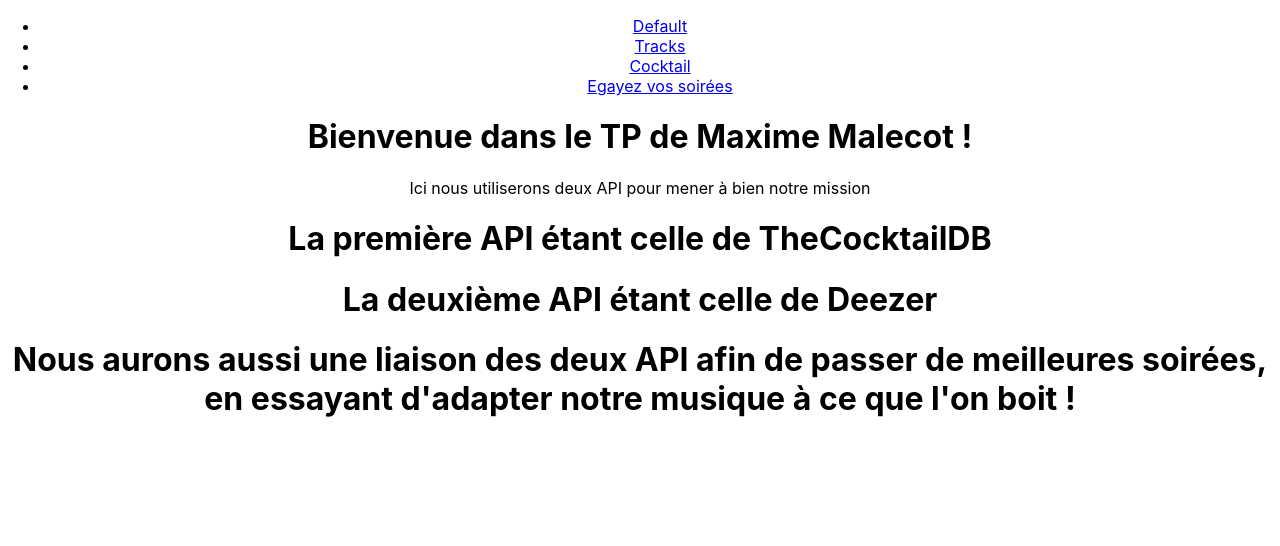
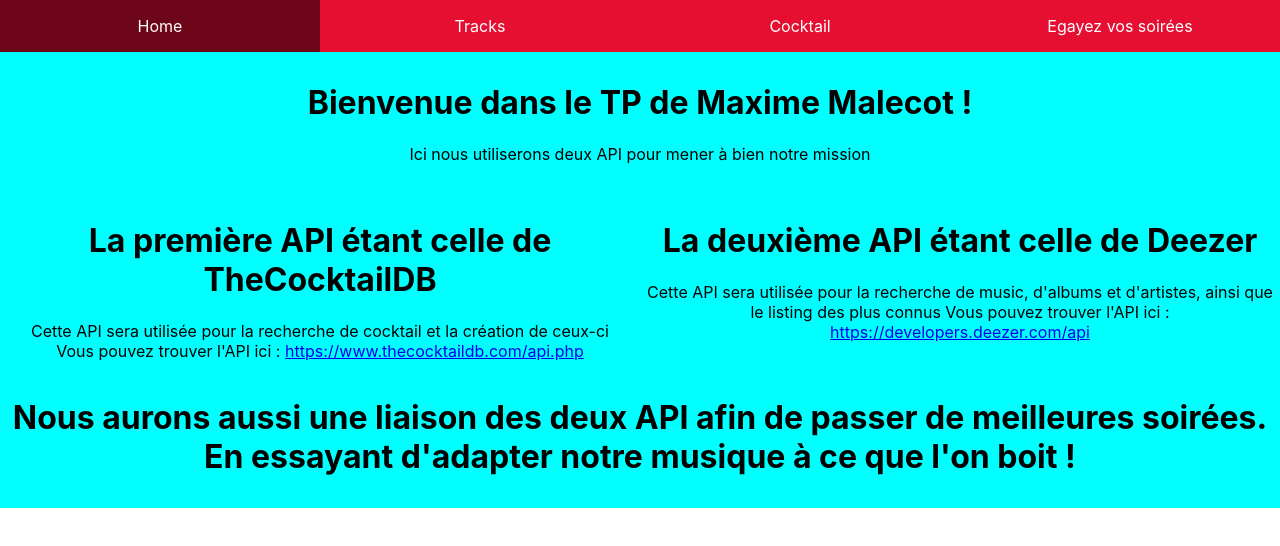
Before and after one commit to MaximeMalecot/TP_React, a React (Create React App) app in the folder tp-app/: page / in a window 1280 px wide. Shown: the top 546 px of the page. Built offline with nearby package versions, Linux system fonts and the light colour scheme.

Commit message:
Grid CSS and application on components

```diff
--- a/tp-app/src/Components/Cocktail.jsx
+++ b/tp-app/src/Components/Cocktail.jsx
@@ -39,29 +39,32 @@
     getIngredient(cocktail)
 
     return(
-        <div>
+        <div className="container">
         { (cocktail) &&
-            <div>
-                Nom du cocktail: {cocktail.strDrink} <br/>
-                Catégorie: {cocktail.strCategory}<br/>
-                Verre approprié: {cocktail.strGlass}<br/>
+            <div id="CocktailInfo">
+                <div className="row">
+                    <div className="col-12">Nom du cocktail: {cocktail.strDrink} <br/></div>
+                    <div className="col-12">Catégorie: {cocktail.strCategory}<br/></div>
+                    <div className="col-12">Verre approprié: {cocktail.strGlass}<br/></div>
+                </div>
                 {
-                    <ol>Ingrédients:
+                    <div className="row list-container">
+                    <div className="col-12">Ingrédients:</div>
                         { Ingredients && Ingredients.map( (ingredient, index) =>
-                            <li key={index}>{ingredient} ( {cocktail["strMeasure"+(index+1)]} )</li>)}
+                            <li className="col-12" key={index}>{ingredient} ( {cocktail["strMeasure"+(index+1)]} )</li>)}
 
-                    </ol>
+                        </div>
                 }
-                Instructions:<br/> {cocktail.strInstructions}
-
-                <br/>
-                <br/>
-                <br/>
+                    <div className="row">
+                        <div className="col-12">
+                            Instructions:<br/> {cocktail.strInstructions}
+                        </div>
+                    </div>
             </div>
-
         }
         </div>
 
 
+
     );
 }
--- a/tp-app/src/Components/CocktailDB.jsx
+++ b/tp-app/src/Components/CocktailDB.jsx
@@ -19,15 +19,22 @@
         fetchData();
     }
     return(
-        <div>
-            <h2>Vous cherchez un cocktail ?</h2>
-            <input type="text" onChange={(event) => setInput(event.target.value)}></input>
-            <button onClick={confirm}>search</button>
+        <div className="container">
+            <div className="row">
+                <div className="col-inner col-12">
+                    <h2>Vous cherchez un cocktail ?</h2>
+                    <input type="text" onChange={(event) => setInput(event.target.value)}></input>
+                    <button onClick={confirm}>search</button>
+                </div>
+            </div>
+            <div className="row list-container">
             { answers ? answers.map( answer =>
-            <Link key={answer.idDrink} href={"/cocktail?id="+answer.idDrink}>
+            <Link className="col-inner col-12" key={answer.idDrink} href={"/cocktail?id="+answer.idDrink}>
                 Nom: {answer.strDrink}
             </Link> ) :
-            <p>Frero y a R viens sur le vieux port un peu</p>}
+            <div className="col-inner col-12">Frero y a R viens sur le vieux port un peu</div>}
+            </div>
+
         </div>
     );
 }
--- a/tp-app/src/Components/FamousTrack.jsx
+++ b/tp-app/src/Components/FamousTrack.jsx
@@ -23,13 +23,19 @@
 
 
     return(
-        <div>
-            <button onClick={() => setDisplay("albums")}>Albums</button>
-            <button onClick={() => setDisplay("artists")}>Artists</button>
-            <button onClick={() => setDisplay("tracks")}>Tracks</button>
-            { display === "tracks" && tracks.map( track => <Link key={track.id} href={"/info?music="+track.id} >Title: {track.title} Artist: {track.artist.name} </Link>) }
-            { display === "albums" && albums.map( album => <Link key={album.id} href={"/info?album="+album.id}>Title: {album.title} Artist: {album.artist.name} </Link>)}
-            { display === "artists" && artists.map( artist => <Link key={artist.id} href={"/info?artist="+artist.id}>Name: {artist.name}</Link>)}
+        <div className="container">
+            <div className="row">
+                <div className="col-inner col-12">
+                    <button onClick={() => setDisplay("albums")}>Albums</button>
+                    <button onClick={() => setDisplay("artists")}>Artists</button>
+                    <button onClick={() => setDisplay("tracks")}>Tracks</button>
+                </div>
+            </div>
+            <div className="row list-container">
+                { display === "tracks" && tracks.map( track => <Link className="col-inner col-12" key={track.id} href={"/info?music="+track.id} >Title: {track.title} Artist: {track.artist.name} </Link>) }
+                { display === "albums" && albums.map( album => <Link className="col-inner col-12" key={album.id} href={"/info?album="+album.id}>Title: {album.title} Artist: {album.artist.name} </Link>)}
+                { display === "artists" && artists.map( artist => <Link className="col-inner col-12" key={artist.id} href={"/info?artist="+artist.id}>Name: {artist.name}</Link>)}
+            </div>
             <Search/>
         </div>
     );
--- a/tp-app/src/Components/Header.jsx
+++ b/tp-app/src/Components/Header.jsx
@@ -5,7 +5,7 @@
     return(
         <header>
             <ul>
-                <Link href="/" className="item">Default</Link>
+                <Link href="/" className="item">Home</Link>
                 <Link href="/tracks" className="item">Tracks</Link>
                 <Link href="/cocktaildb" className="item">Cocktail</Link>
                 <Link href="/mix" className="item">Egayez vos soirées</Link>
--- a/tp-app/src/Components/Home.jsx
+++ b/tp-app/src/Components/Home.jsx
@@ -2,17 +2,34 @@
 
 export default function Home(){
     return(
-        <div>
-            <h1>Bienvenue dans le TP de Maxime Malecot !</h1>
-            <p>Ici nous utiliserons deux API pour mener à bien notre mission</p>
-            <div>
-                <h1>La première API étant celle de TheCocktailDB</h1>
+        <div className="container">
+            <div className="row">
+                <div className="col-12 col-inner">
+                    <h1>Bienvenue dans le TP de Maxime Malecot !</h1>
+                    <p>Ici nous utiliserons deux API pour mener à bien notre mission</p>
+                </div>
             </div>
-            <div>
-                <h1>La deuxième API étant celle de Deezer</h1>
-            </div>
-            <div>
-                <h1>Nous aurons aussi une liaison des deux API afin de passer de meilleures soirées, en essayant d'adapter notre musique à ce que l'on boit !</h1>
+            <div className="row">
+                <div className="col-6 col-inner">
+                    <h1>La première API étant celle de TheCocktailDB</h1>
+                    <p>
+                        Cette API sera utilisée pour la recherche de cocktail et la création de ceux-ci <br/>
+                        Vous pouvez trouver l'API ici : <a href="https://www.thecocktaildb.com/api.php">https://www.thecocktaildb.com/api.php</a>
+                    </p>
+                </div>
+                <div className="col-6 col-inner">
+                    <h1>La deuxième API étant celle de Deezer</h1>
+                    <p>
+                        Cette API sera utilisée pour la recherche de music, d'albums et d'artistes, ainsi que le listing des plus connus
+                        Vous pouvez trouver l'API ici : <a href="https://developers.deezer.com/api">https://developers.deezer.com/api</a>
+                    </p>
+                </div>
+                <div className="col-12 col-inner">
+                    <h1>
+                        Nous aurons aussi une liaison des deux API afin de passer de meilleures soirées.<br/>
+                        En essayant d'adapter notre musique à ce que l'on boit !
+                    </h1>
+                </div>
             </div>
         </div>
     );
--- a/tp-app/src/Components/Link.jsx
+++ b/tp-app/src/Components/Link.jsx
@@ -14,6 +14,6 @@
     };
 
     return(
-        <li><a className={className} href={href} onClick={onClick}> {children} </a></li>
+        <li className={className}><a  href={href} onClick={onClick}> {children} </a></li>
     );
 }
--- a/tp-app/src/Components/Mix.jsx
+++ b/tp-app/src/Components/Mix.jsx
@@ -32,12 +32,15 @@
     }, [cocktail])
 
     return(
-        <div>
+        <div className="container">
             { (music && cocktail) &&
-            <div>
-                Nous vous conseillons de boire un <a key={cocktail.idDrink} href={"/cocktail?id="+cocktail.idDrink}>{cocktail.strDrink}</a> avec la musique <a key={music.id} href={"/info?music="+music.id}>{music.title}</a> de <a key={music.artist.id} href={"/info?artist="+music.artist.id}>{music.artist.name}</a>
-
-                <h1>Comment faire un {cocktail.strDrink} :</h1>
+            <div className="row">
+                <div className="col-12">
+                    Nous vous conseillons de boire un <a key={cocktail.idDrink} href={"/cocktail?id="+cocktail.idDrink}>{cocktail.strDrink}</a> avec la musique <a key={music.id} href={"/info?music="+music.id}>{music.title}</a> de <a key={music.artist.id} href={"/info?artist="+music.artist.id}>{music.artist.name}</a>
+                </div>
+                <div className="col-12">
+                    <h1>Comment faire un {cocktail.strDrink} :</h1>
+                </div>
                 <Cocktail data={cocktail.idDrink}/>
             </div>
             }
--- a/tp-app/src/Components/Search.jsx
+++ b/tp-app/src/Components/Search.jsx
@@ -1,7 +1,7 @@
 import React, { useState } from 'react';
 import Link from './Link';
 
-export default function Search(){
+export default function Search( {className} ){
     const [input, setInput] = useState();
     const [answers, setAnswers] = useState(null);
 
@@ -19,11 +19,15 @@
         fetchData();
     }
     return(
-        <div>
-            <h2>Entrez ce que vous cherchez</h2>
-            <input type="text" onChange={(event) => setInput(event.target.value)}></input>
-            <button onClick={confirm}>search</button>
-            { answers ? answers.map( answer => <p key={answer.id}>Title: <a key={answer.id} href={"/info?music="+answer.id}>{answer.title}</a>, Artist: <a key={answer.artist.id} href={"/info?artist="+answer.artist.id}>{answer.artist.name}</a></p> ) : <p>Frero y a R viens sur le vieux port un peu</p>}
+        <div className="row list-container">
+            <div className="col-12">
+                <h2>Entrez ce que vous cherchez</h2>
+                <input type="text" onChange={(event) => setInput(event.target.value)}></input>
+                <button onClick={confirm}>search</button>
+            </div>
+            {
+                answers ? answers.map( answer => <li className="col-12" key={answer.id}>Title: <a key={answer.id} href={"/info?music="+answer.id}>{answer.title}</a>, Artist: <a key={answer.artist.id} href={"/info?artist="+answer.artist.id}>{answer.artist.name}</a></li> ) : <p className="col-12">Frero y a R viens sur le vieux port un peu</p>
+            }
         </div>
     );
 }
--- a/tp-app/src/index.css
+++ b/tp-app/src/index.css
@@ -11,3 +11,83 @@
   font-family: source-code-pro, Menlo, Monaco, Consolas, 'Courier New',
     monospace;
 }
+
+header > ul{
+  display: flex;
+  list-style-type: none;
+  margin: 0;
+  padding: 0;
+  overflow: auto;
+  background-color: #e60f32;
+}
+header > ul > li{
+  flex-basis: calc(100%/4);
+  width: calc(100%/4);
+}
+
+header > ul > li > a{
+  display: block;
+  color: white;
+  text-align: center;
+  padding: 16px;
+  text-decoration: none;
+}
+
+header > ul > li > a:hover, header > ul > li > a:focus{
+  background-color: #6e0619;
+  color: white;
+}
+
+.container{
+  width: 100%;
+  height: 100%;
+  background-color: aqua;
+}
+
+.row{
+  display: flex;
+  flex-wrap: wrap;
+  padding: 10px 0;
+}
+
+.col-12{
+  flex-basis: 100%;
+  width: 100%;
+}
+
+.col-6{
+  flex-basis: calc(100%/2);
+  width: calc(100%/2);
+}
+
+.col-4{
+  flex-basis: calc(100%/3);
+  width: calc(100%/3);
+}
+
+.col-4{
+  flex-basis: calc(100%/4);
+  width: calc(100%/4);
+}
+
+.list-container{
+  list-style-type: none;
+  margin: 0;
+  padding: 0;
+  overflow: auto;
+}
+
+.list-container > li > a{
+  color: black;
+}
+
+.list-container > li > a:hover, .list-container > li > a:focus{
+  color: blue;
+}
+
+.list-deco-container{
+  color: black;
+  margin: 0;
+  padding: 0;
+  overflow: auto;
+}
```
Also changed, not shown: tp-app/src/Components/Info.jsx (+29 -24 lines), 1 other file (tests, documents, lock files or other folders).
